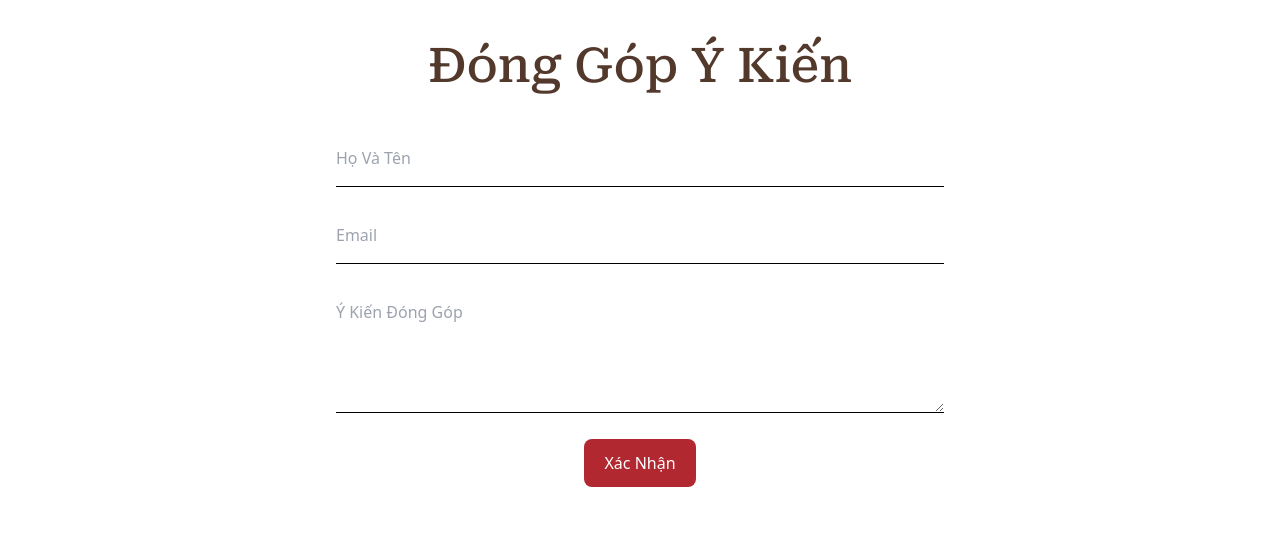
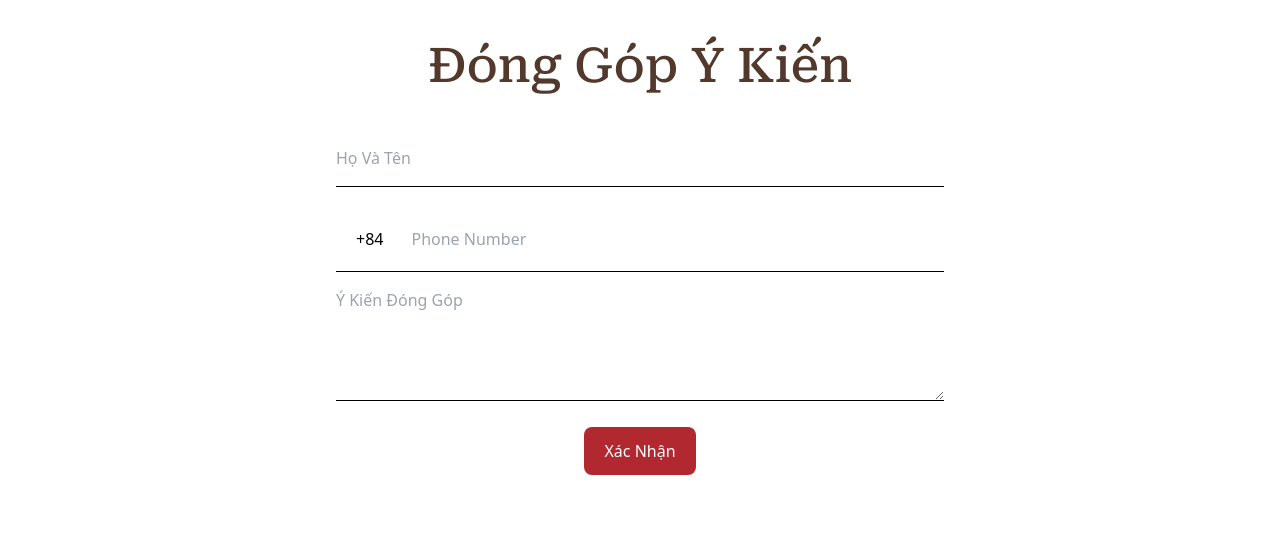
Before and after one commit to tranthuyvy/coffee-delivery, a React (Vite) app: page /contact in a window 1280 px wide. Shown: the part 1220-1757 px from the top of the page. Built offline with nearby package versions, Linux system fonts and the light colour scheme.

Commit message:
integration Send Form Data To Google Sheet

```diff
--- a/package.json
+++ b/package.json
@@ -11,6 +11,7 @@
   },
   "dependencies": {
     "@reduxjs/toolkit": "^2.2.2",
+    "axios": "^1.6.8",
     "date-fns": "^3.6.0",
     "framer-motion": "^11.0.18",
     "google-map-react": "^2.2.1",
--- a/src/pages/Contact.jsx
+++ b/src/pages/Contact.jsx
@@ -1,5 +1,27 @@
+const Contact = () => {
 
-const Contact = () => {
+  const handleSubmit = async (event) => {
+    event.preventDefault();
+
+    const form = event.target;
+    const formData = new FormData(form);
+
+    try {
+      const response = await fetch(import.meta.env.VITE_SCRIPT_GG_SHEET_ACTION, {
+        method: 'POST',
+        body: formData
+      });
+
+      if (response.ok) {
+        console.log('Biểu mẫu đã được gửi thành công!');
+      } else {
+        throw new Error('Có lỗi xảy ra khi gửi biểu mẫu.');
+      }
+    } catch (error) {
+      console.error('Lỗi khi gửi biểu mẫu:', error);
+    }
+  };
+
   return (
     <>
       <section className="relative flex flex-col-reverse md:flex-row items-center bg-white">
@@ -120,27 +142,34 @@ const Contact = () => {
           </div>
         </div>
         <div className="w-full sm:w-3/4 xl:w-2/4 mx-auto">
-          <form action="">
+          <form onSubmit={handleSubmit}>
             <input
               type="text"
+              name="Name"
               className="outline-none font-normal p-0 py-3 md:py-2 lg:py-4 w-full border-b-[1px] border-black text-black mb-5"
               placeholder="Họ Và Tên"
               required
               maxLength={100}
             />
-            <input
-              type="email"
-              className="outline-none font-normal p-0 py-3 md:py-2 lg:py-4 w-full border-b-[1px] border-black text-black mb-5"
-              placeholder="Email"
-              required
-              maxLength={100}
-            />
+            <div className="flex justify-center items-center gap-2 border-b-[1px] border-black">
+              <span className="p-5">+84</span>
+              <input
+                type="text"
+                name="Phone"
+                className="outline-none font-normal p-0 w-full text-black "
+                placeholder="Phone Number"
+                required
+                maxLength={100}
+              />
+            </div>
+
             <textarea
               type="text"
+              name="Comment"
               placeholder="Ý Kiến Đóng Góp"
               className="outline-none font-normal p-0 py-3 md:py-2 lg:py-4 w-full border-b-[1px] border-black text-black mb-5"
               rows="4"
-            ></textarea>
+            />
 
             <button className="flex justify-center mx-auto items-center">
               <div className="rounded-lg p-5 py-3 w-full text-white bg-[#b22830] hover:bg-[#880E0E] flex justify-center items-center transition ease-in delay-75">
```
Also changed, not shown: data-comments-script.txt (added), 1 other file (tests, documents, lock files or other folders).
